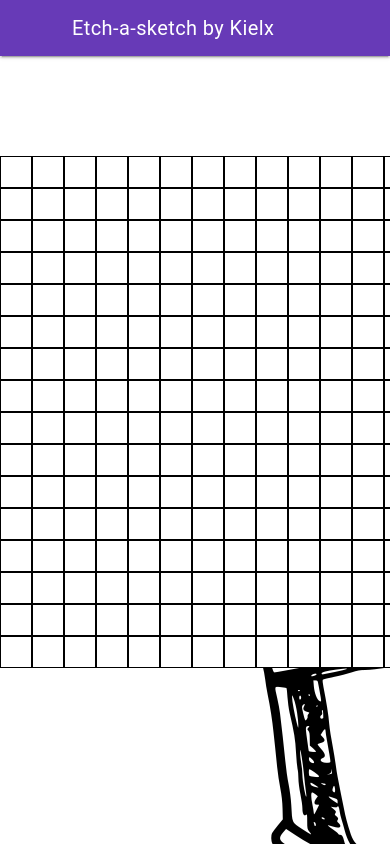
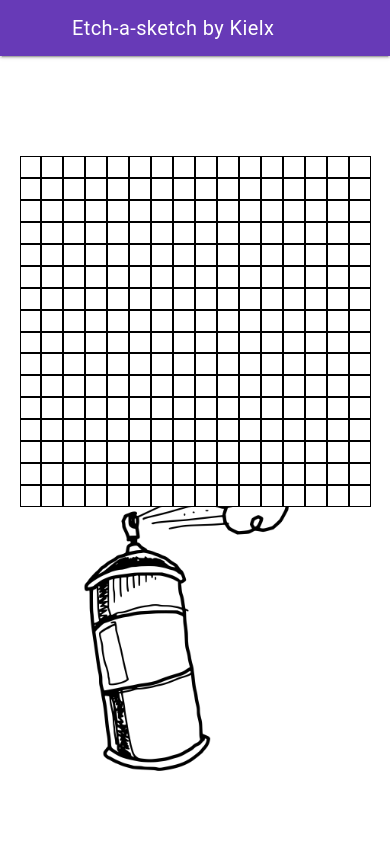
Before and after one commit to Kielx/etch-a-sketch, a plain HTML site: page index.html in a window 390 px wide. Drawn offline with nearby package versions, Linux system fonts and the light colour scheme.

Commit message:
styling fixes

```diff
--- a/styles.css
+++ b/styles.css
@@ -13,8 +13,9 @@ body {
   width: 100%;
   height: 100%;
   background-image: url("./images/spray.png");
-  background-position: left;
   background-repeat: no-repeat;
+  background-size: contain;
+  background-position: 0 100px;
   display: flex;
 }
 
@@ -37,7 +38,7 @@ main {
   transition: background-color 0.3s ease-in-out;
 }
 
-@media screen and (min-width: 1024px) {
+@media screen and (min-width: 1025px) {
   .mdl-layout__drawer-button {
     display: none;
   }
@@ -57,3 +58,15 @@ main {
     margin-bottom: 1vh;
   }
 }
+
+@media screen and (max-width: 600px) {
+  main {
+    width: 90vw;
+    height: 90vw;
+  }
+
+  body {
+    background-size: contain;
+    background-position: 0 400px;
+  }
+}
```
